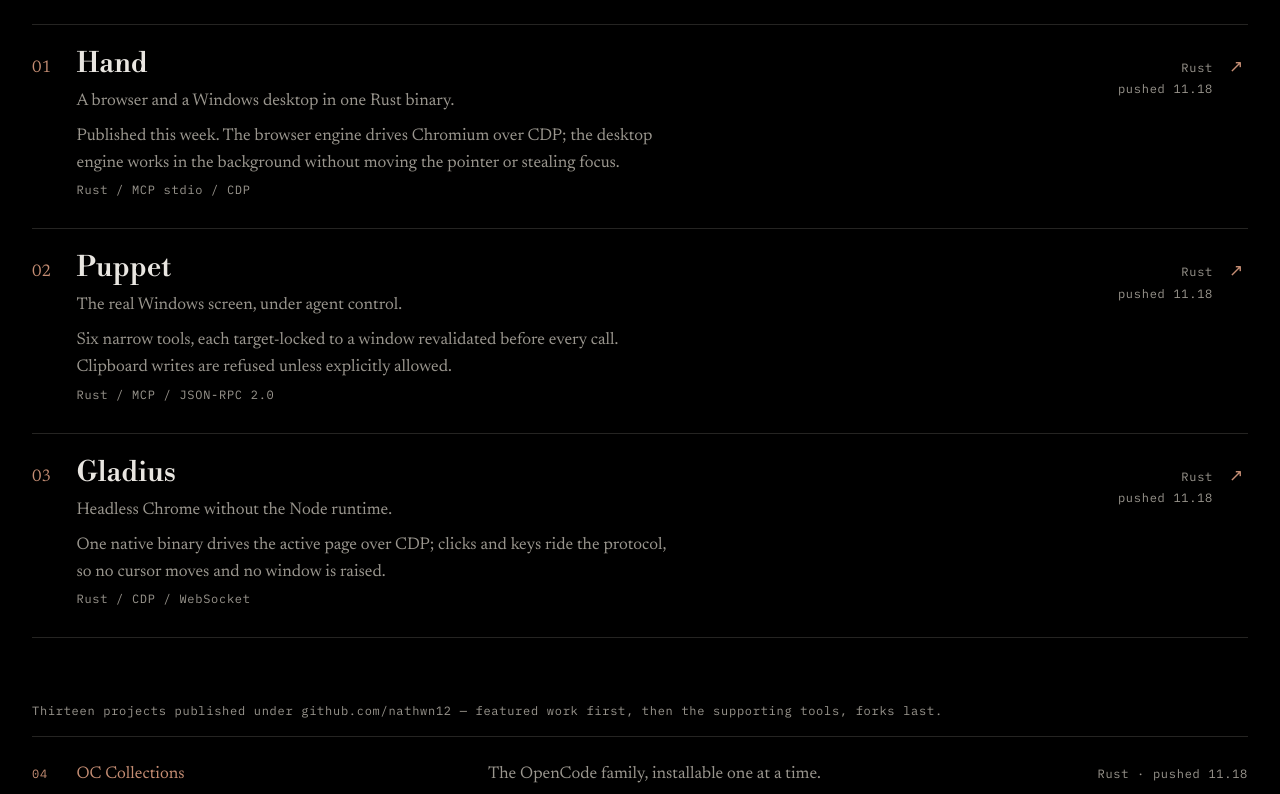
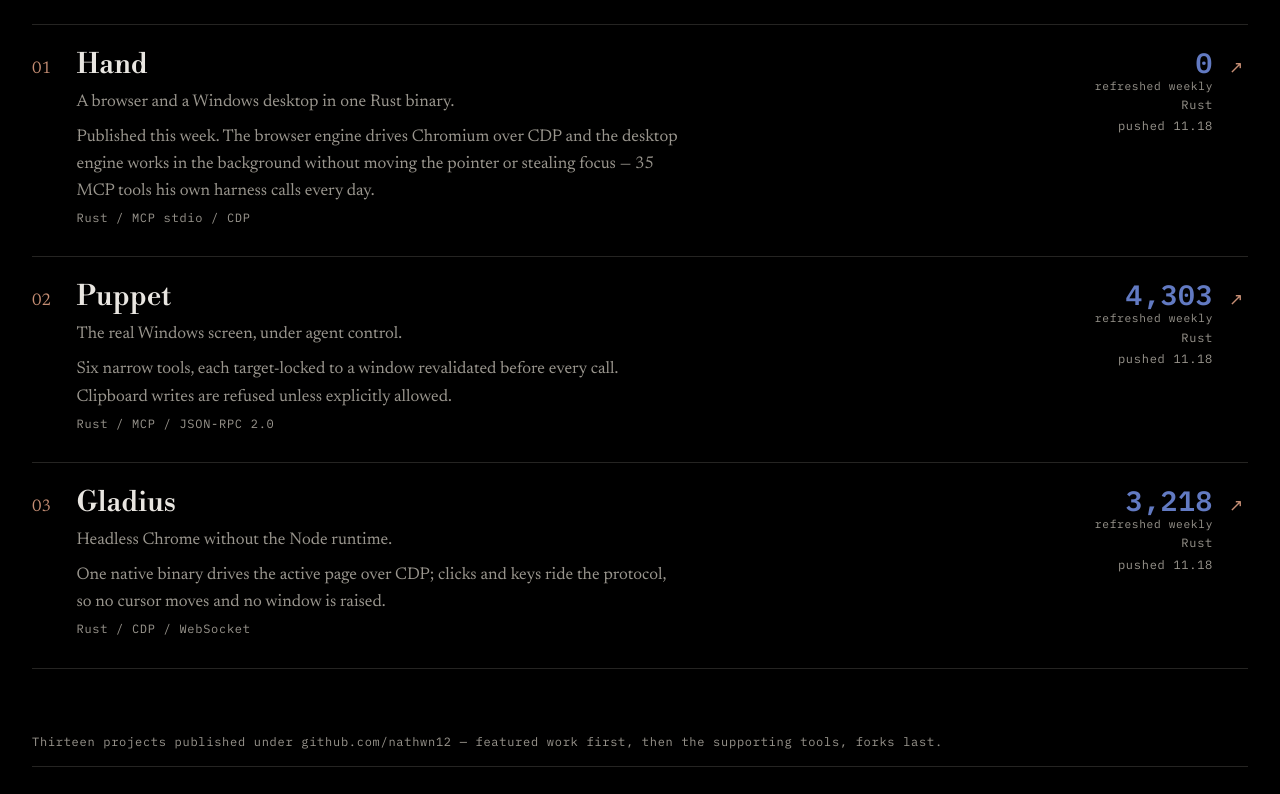
Before and after one commit to nathwn12/nathwn12.github.io, a React (Vite) app: page / in a window 1280 px wide. Shown: the part 2660-3454 px from the top of the page. Built offline with nearby package versions, Linux system fonts and the light colour scheme.

Commit message:
content(work): show lifetime downloads weekly

```diff
--- a/src/components/LedgerPage.tsx
+++ b/src/components/LedgerPage.tsx
@@ -12,7 +12,7 @@ import {
   statusLine,
 } from "../content/ledger";
 import { signal, specLines } from "../content/signal";
-import { featuredRows, indexRows, workIntro } from "../content/showcase";
+import { featuredRows, indexRows, lifetimeNote, workIntro } from "../content/showcase";
 import { projectsLede } from "../content/projects";
 import { CONTACT_EMAIL, CV_PATH, RESUME_PATH } from "../lib/contact";
 
@@ -193,6 +193,12 @@ export default function LedgerPage() {
                   <span className="tech data">{row.tech.join(" / ")}</span>
                 </div>
                 <div className="featured-stats data">
+                  {row.lifetime !== null && (
+                    <span className="lifetime-figure">
+                      {row.lifetime.toLocaleString("en-US")}
+                      <span className="lifetime-note">{lifetimeNote}</span>
+                    </span>
+                  )}
                   <span>{row.language}</span>
                   <span>pushed {row.pushed}</span>
                 </div>
@@ -217,6 +223,9 @@ export default function LedgerPage() {
                   <span className="row-detail">{row.detail}</span>
                 </div>
                 <span className="index-stats data">
+                  {row.lifetime !== null
+                    ? `${row.lifetime.toLocaleString("en-US")} lifetime · ${lifetimeNote}`
+                    : "no package"}{" · "}
                   {row.language} · pushed {row.pushed}
                 </span>
               </div>
--- a/src/content/showcase.ts
+++ b/src/content/showcase.ts
@@ -1,5 +1,6 @@
 import { projects } from "./projects";
 import probe from "./repos.probe.json";
+import downloads from "./npm-downloads.json";
 
 /**
  * The work is the open-source record: what each tool does, why it exists, and
@@ -28,7 +29,7 @@ const CLAIMS: Readonly<Record<string, string>> = {
  *  warm on the work itself, and free of any figure another chapter owns. */
 const DETAILS: Readonly<Record<string, string>> = {
   hand:
-    "Published this week. The browser engine drives Chromium over CDP; the desktop engine works in the background without moving the pointer or stealing focus.",
+    "Published this week. The browser engine drives Chromium over CDP and the desktop engine works in the background without moving the pointer or stealing focus — 35 MCP tools his own harness calls every day.",
   puppet:
     "Six narrow tools, each target-locked to a window revalidated before every call. Clipboard writes are refused unless explicitly allowed.",
   gladius:
@@ -70,12 +71,39 @@ export interface ShowcaseRow {
   tech: string[];
   language: string;
   pushed: string;
+  lifetime: number | null;
 }
 
+/** Honesty label for the lifetime figure: it comes from the weekly snapshot. */
+export const lifetimeNote = "refreshed weekly";
+
+/** One npm name per published package; collections sum their members. Used
+ *  only for lifetime downloads, never for the daily windows signal owns. */
+const NAMES: Readonly<Record<string, readonly string[]>> = {
+  hand: ["hand-mcp"],
+  puppet: ["puppet-mcp"],
+  gladius: ["gladius-mcp"],
+  "oc-collections": [
+    "@nathwn12/oc-bifrost",
+    "oc-harness-setup",
+    "oc-flight-deck",
+    "oc-plugin-view",
+    "oc-talk",
+    "rea-shim",
+    "@nathwn12/janua",
+  ],
+};
+
 const byRepo = new Map(probe.repos.map((repo) => [repo.name, repo]));
+const byPackage = new Map(downloads.packages.map((item) => [item.name, item.downloads]));
 
 const rows: ShowcaseRow[] = projects.map((project, index) => {
   const repo = byRepo.get(project.dir);
+  const names = NAMES[project.dir] ?? [];
+  const lifetime = names.reduce(
+    (sum, name) => sum + (byPackage.get(name) ?? 0),
+    0,
+  );
   return {
     num: String(index + 1).padStart(2, "0"),
     name: project.name,
@@ -86,6 +114,7 @@ const rows: ShowcaseRow[] = projects.map((project, index) => {
     tech: project.tech.slice(0, 3),
     language: repo?.primaryLanguage ?? project.tech[0] ?? "—",
     pushed: repo ? repo.pushedAt.slice(5).replace("-", ".") : "—",
+    lifetime: names.length > 0 ? lifetime : null,
   };
 });
 
--- a/src/styles/ledger.css
+++ b/src/styles/ledger.css
@@ -559,6 +559,26 @@
   text-align: right;
 }
 
+/* Lifetime downloads: a figure signal's daily windows never print. */
+.lifetime-figure {
+  display: block;
+  font-family: var(--font-data);
+  font-size: 1.75rem;
+  font-weight: 600;
+  line-height: 1;
+  font-variant-numeric: tabular-nums lining-nums;
+  color: var(--color-measure);
+}
+
+.lifetime-note {
+  display: block;
+  margin-block-start: var(--space-4);
+  font-size: 0.7rem;
+  font-weight: 400;
+  letter-spacing: var(--tracking-data);
+  color: var(--color-ink-muted);
+}
+
 .index-stats {
   text-align: right;
 }
```
Also changed, not shown: 1 other file (tests, documents, lock files or other folders).
